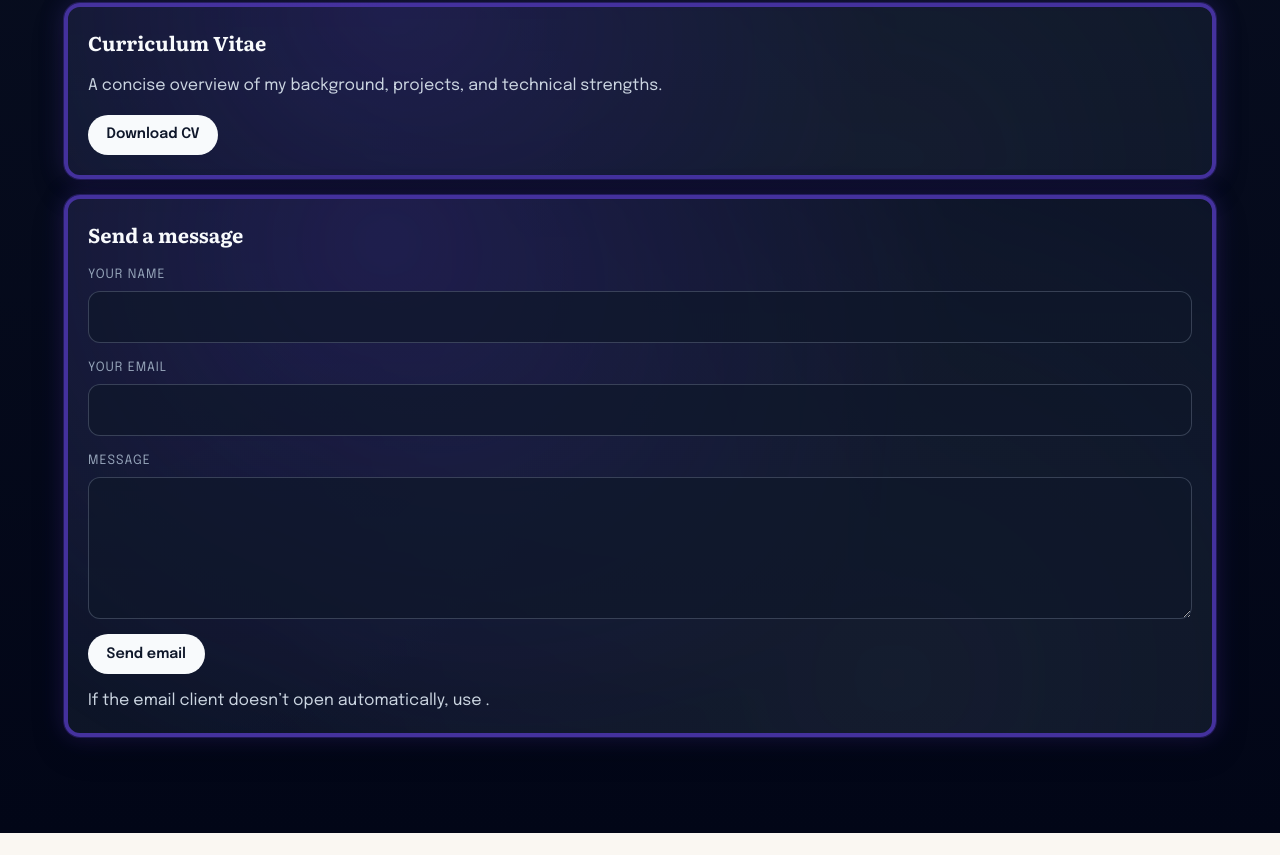
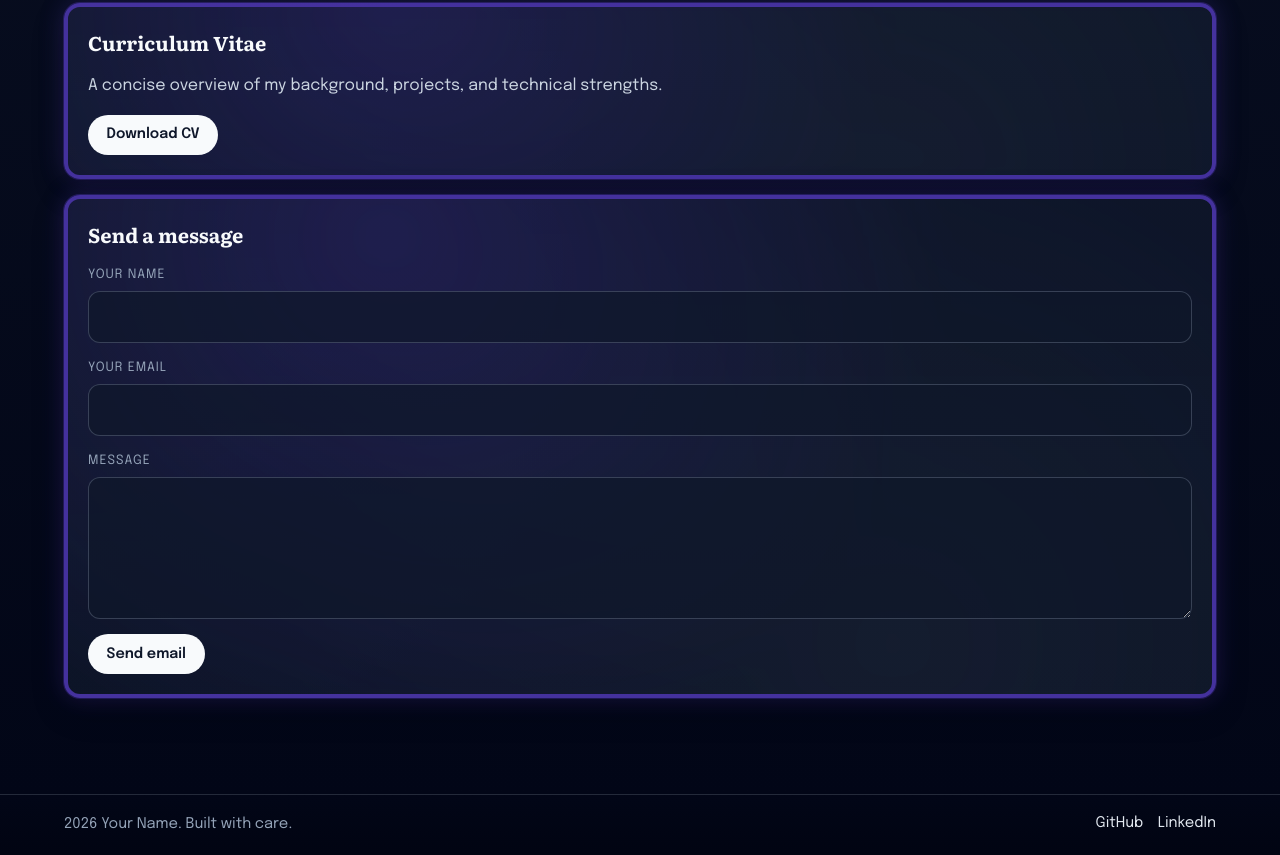
Before and after one commit to JaanusLille/portfoolio-koduleht, a React (Vite) app: page / in a window 1280 px wide. Shown: the part 2338-3193 px from the top of the page. Before the commit the page ends 3171 px from the top, so only its background shows below. Built offline with nearby package versions, Linux system fonts and the light colour scheme.

Commit message:
Added footer

```diff
--- a/src/App.tsx
+++ b/src/App.tsx
@@ -3,6 +3,7 @@ import { Hero } from './components/Hero'
 import { Projects } from './components/Projects'
 import { Skills } from './components/Skills'
 import { Contact } from './components/Contact'
+import { Footer } from './components/Footer'
 import './App.css'
 
 function App() {
@@ -15,6 +16,7 @@ function App() {
         <Skills />
         <Contact />
       </main>
+      <Footer />
     </div>
   )
 }
--- a/src/components/Contact.css
+++ b/src/components/Contact.css
@@ -213,22 +213,6 @@
   align-self: flex-start;
 }
 
-.contact-form__helper {
-  margin: 0;
-  font-family: var(--font-sans);
-  color: rgb(203 213 225);
-  line-height: 1.5;
-}
-
-.contact-form__helper a {
-  color: rgb(253 230 138);
-  text-decoration: none;
-  font-weight: 700;
-}
-
-.contact-form__helper a:hover {
-  text-decoration: underline;
-}
 
 @media (prefers-reduced-motion: reduce) {
   .contact-card::before {
--- a/src/components/Contact.tsx
+++ b/src/components/Contact.tsx
@@ -115,10 +115,6 @@ export function Contact() {
                 Send email
               </button>
 
-              <p className="contact-form__helper">
-                If the email client doesn’t open automatically, use{' '}
-                <a href={`mailto:${site.email}`}>{site.email}</a>.
-              </p>
             </form>
           </article>
         </div>
--- /dev/null
+++ b/src/components/Footer.css
@@ -0,0 +1,50 @@
+.site-footer {
+  border-top: 1px solid rgb(148 163 184 / 24%);
+  background: linear-gradient(180deg, rgb(2 6 23), rgb(1 4 18));
+  padding: 1.1rem 1.5rem 1.25rem;
+}
+
+.site-footer__inner {
+  max-width: var(--content-max);
+  margin: 0 auto;
+  display: flex;
+  align-items: center;
+  justify-content: space-between;
+  gap: 0.9rem 1.5rem;
+  flex-wrap: wrap;
+}
+
+.site-footer__copy {
+  margin: 0;
+  font-family: var(--font-sans);
+  font-size: 0.92rem;
+  color: rgb(148 163 184);
+}
+
+.site-footer__nav {
+  display: inline-flex;
+  align-items: center;
+  gap: 0.9rem;
+}
+
+.site-footer__link {
+  font-family: var(--font-sans);
+  font-size: 0.92rem;
+  color: rgb(226 232 240);
+  text-decoration: none;
+  border-bottom: 1px solid transparent;
+  transition:
+    color 0.15s ease,
+    border-color 0.15s ease;
+}
+
+.site-footer__link:hover {
+  color: rgb(251 191 36);
+  border-bottom-color: rgb(251 191 36 / 80%);
+}
+
+.site-footer__link:focus-visible {
+  outline: 2px solid rgb(251 191 36);
+  outline-offset: 3px;
+  border-radius: 2px;
+}
--- /dev/null
+++ b/src/components/Footer.tsx
@@ -0,0 +1,25 @@
+import { site } from '../config/site'
+import './Footer.css'
+
+const year = new Date().getFullYear()
+
+export function Footer() {
+  return (
+    <footer className="site-footer">
+      <div className="site-footer__inner">
+        <p className="site-footer__copy">
+          {year} {site.name}. Built with care.
+        </p>
+
+        <nav className="site-footer__nav" aria-label="Footer">
+          <a className="site-footer__link" href={site.githubUrl} target="_blank" rel="noopener noreferrer">
+            GitHub
+          </a>
+          <a className="site-footer__link" href={site.linkedinUrl} target="_blank" rel="noopener noreferrer">
+            LinkedIn
+          </a>
+        </nav>
+      </div>
+    </footer>
+  )
+}
```
